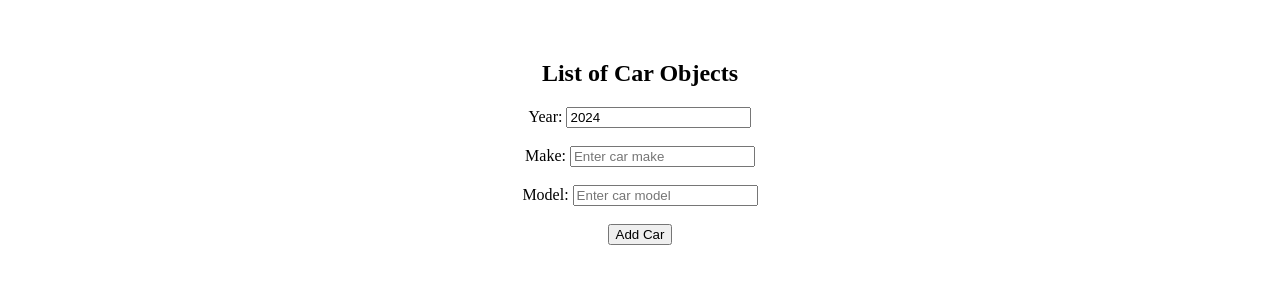
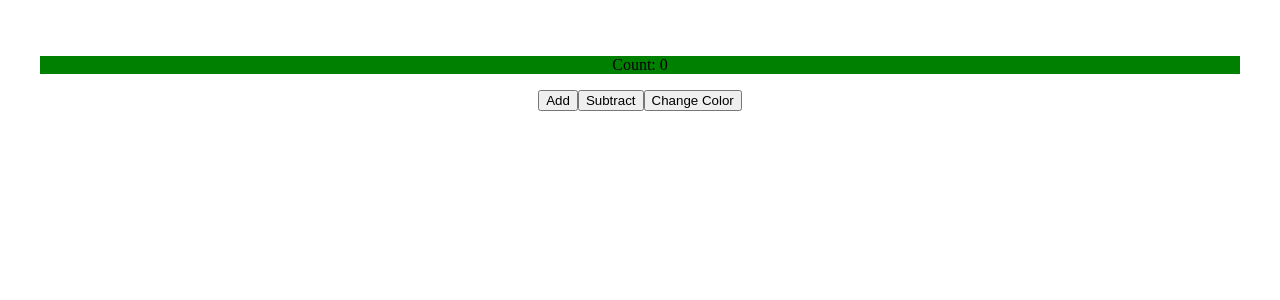
Before and after one commit to khalilovmusa/react-tasks-youtube, a React (Vite) app: page / in a window 1280 px wide. Shown: the top 300 px of the page. Built offline with nearby package versions, Linux system fonts and the light colour scheme.

Commit message:
UseEffect Hook

```diff
--- a/src/App.jsx
+++ b/src/App.jsx
@@ -1,12 +1,12 @@
 import './App.css'
-import UpdateObjArr from './components/UpdateObjArr'
+import UseEffectHook from './components/UseEffectHook'
 
 
 function App() {
 
   return <>
-    <UpdateObjArr />
-  </>
+           <UseEffectHook />
+         </>
 }
 
 export default App
--- /dev/null
+++ b/src/components/UseEffectHook.jsx
@@ -0,0 +1,34 @@
+import { useState, useEffect } from "react";
+
+const UseEffectHook = () => {
+
+    const [count, setCount] = useState(0);
+    const [color, setColor] = useState("green");
+
+    useEffect(() => {
+        document.title = `Count: ${count}`;
+    },[count]);
+
+    const addCount = () => {
+        setCount(c => c + 1);
+    }
+
+    const subtractCount = () => {
+        setCount(c => c - 1);
+    }
+
+    const changeColor = () => {
+        setColor(c => c === "green" ? "red" : "green");
+    }
+
+    return (
+        <>
+            <p style={{backgroundColor: color}}>Count: {count}</p>
+            <button onClick={addCount} >Add</button>
+            <button onClick={subtractCount}>Subtract</button>
+            <button onClick={changeColor} >Change Color</button>
+        </>
+    )
+}
+
+export default UseEffectHook;
```
